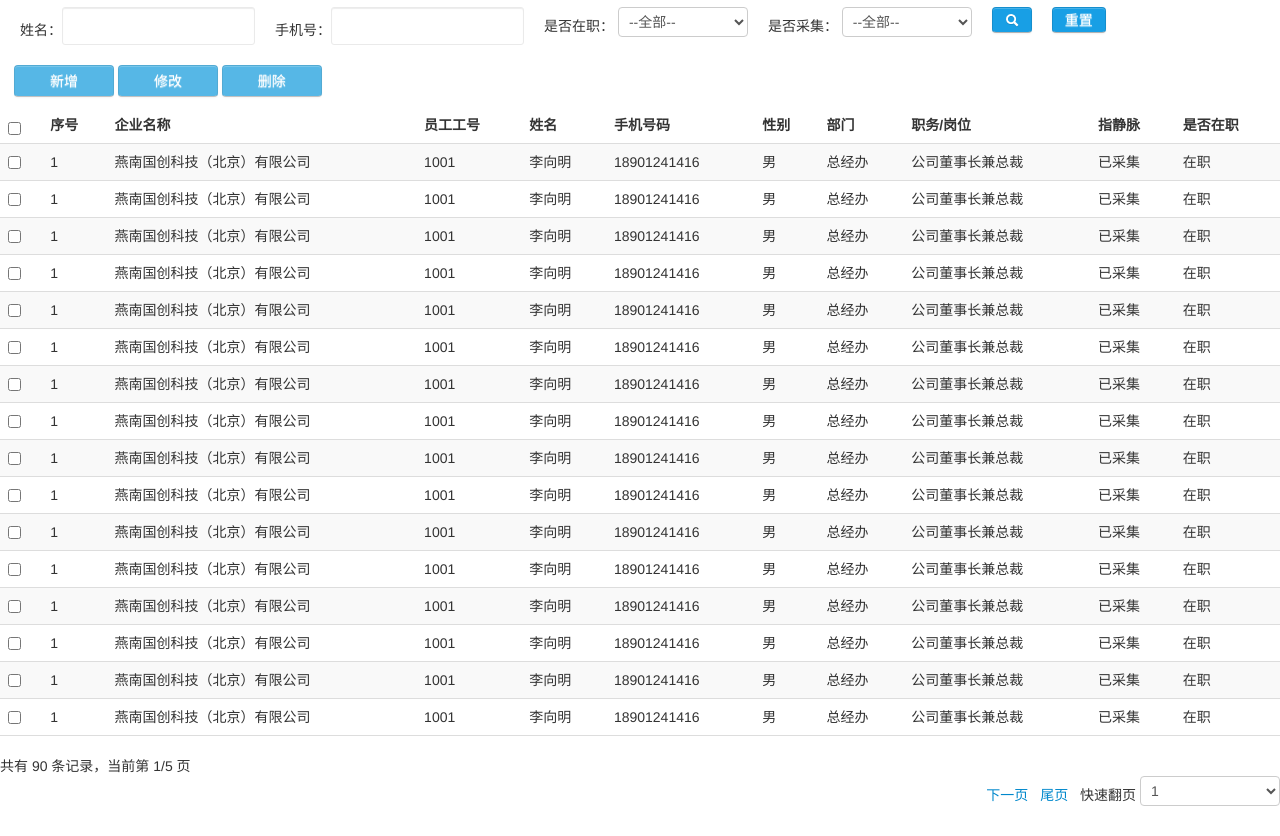
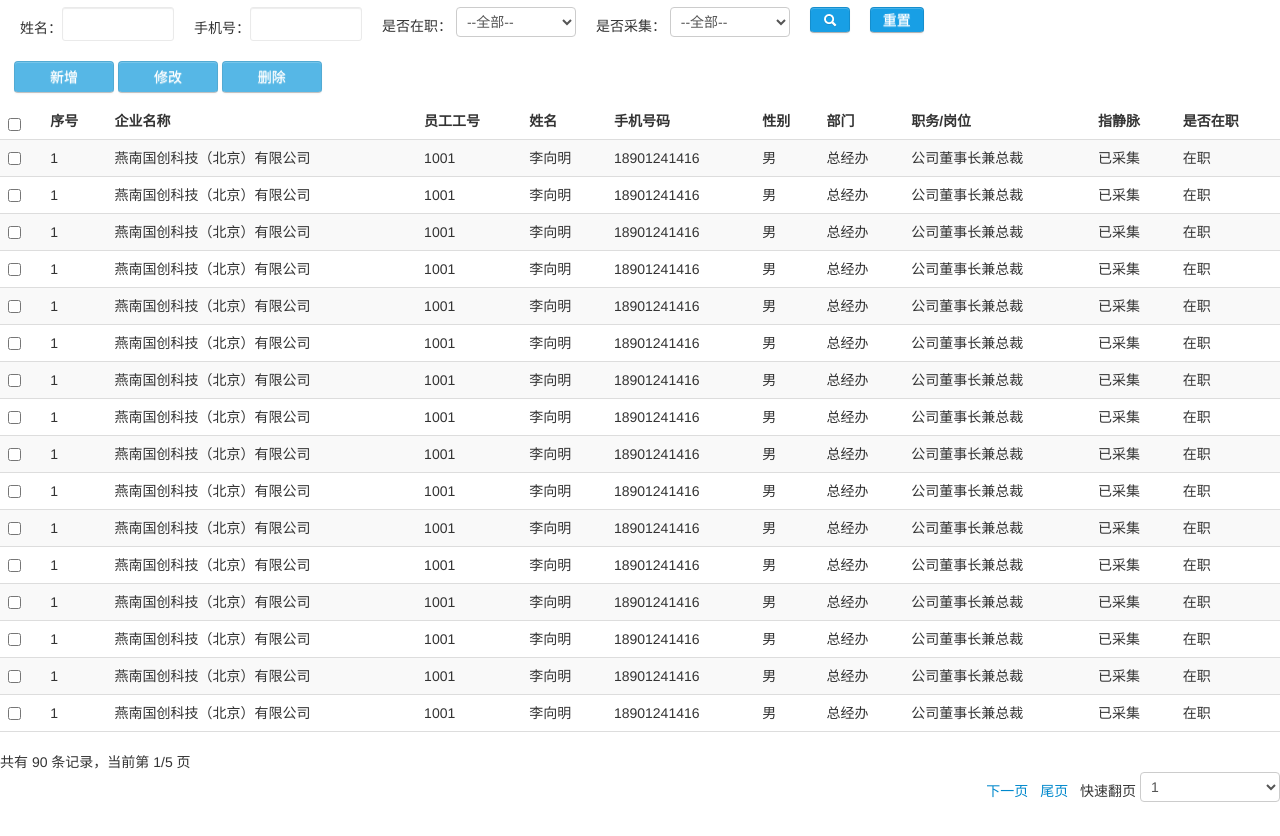
Before and after one commit to sparkmorry/yannan, a plain HTML site: page bt2/iframe.html in a window 1280 px wide. Shown: the part 64-900 px from the top of the page. Drawn offline with Linux system fonts and the light colour scheme.

Commit message:
修复响应市委entire

```diff
--- a/bt2/css/module/nav.css
+++ b/bt2/css/module/nav.css
@@ -44,6 +44,7 @@
   overflow-y: auto; /* Scrollable contents if viewport is shorter than content. */
   background-color: #f5f5f5;
   border-right: 1px solid #eee;
+  width: 230px;
 }
 
 /* Sidebar navigation */
--- a/bt2/css/style.css
+++ b/bt2/css/style.css
@@ -2,11 +2,12 @@
 /*导入模块*/
 @import url("./module/nav.css");
 input.text-input{
-  height: 26px;
-  line-height: 26px;
+  height: 22px;
+  line-height: 22px;
   padding: 5px;
   border: 1px solid #eaeaea;
   border-radius: 3px;
+  width: 100px;
 }
 
 /*colors*/
@@ -35,14 +36,15 @@ input.text-input{
   position: absolute;
   top: 30px;
   bottom: 0;
-  right: 0;
+  right: 10px;
+  left: 280px;
 }
-@media (min-width: 768px) {
+/*@media (min-width: 768px) {
   .main {
     padding-right: 40px;
     padding-left: 40px;
   }
-}
+}*/
 .main .page-header {
   margin-top: 0;
 }
@@ -138,5 +140,5 @@ input.text-input{
   width: auto;
 }
 .search-banner select{
-  max-width: 130px;
+  max-width: 120px;
 }
--- a/bt2/iframe.html
+++ b/bt2/iframe.html
@@ -19,8 +19,8 @@
   <body>
     <h2 class="sub-header">员工信息</h2>
     <div class="search-banner row">
-      <div class="span3">姓名：<input id="name" name="name" class="text-input span2" type="text" value=""></div>
-      <div class="span3">手机号：<input id="iphone" name="iphone" class="text-input span2" type="text" value=""></div>
+      <div class="span3">姓名：<input id="name" name="name" class="text-input" type="text" value=""></div>
+      <div class="span3">手机号：<input id="iphone" name="iphone" class="text-input" type="text" value=""></div>
       <div class="span2">是否在职：
         <select id="isnotIncumbency" name="isnotIncumbency" class="selectText" check-type="required" required-message="在职状态不能为空">
           <option value="">--全部--</option>
```
Also changed, not shown: bt2/newframe.html (+2 -2 lines).
